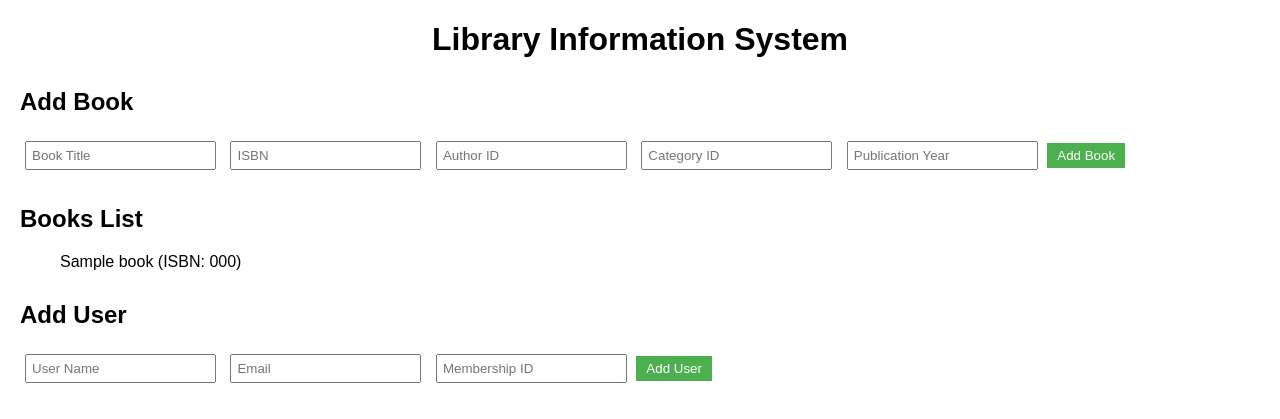
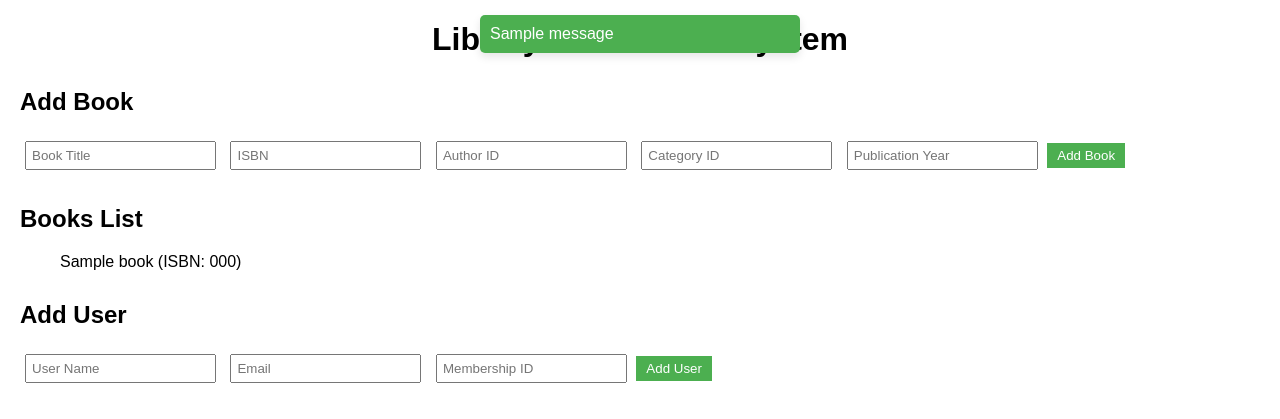
Before and after one commit to TJ-Sanjay/library_system, a Flask app: template library_system/templates/index.html in a window 1280 px wide. Shown: the top 419 px of the page. Run offline with Flask 3, Linux system fonts and the light colour scheme; the template is opened without the code that fills it: most values are stand-ins (such as "Sample title", 1, 10 or a date in 2020); one stand-in notice (Sample message) is shown.

Commit message:
Add files via upload

```diff
--- a/library_system/app.py
+++ b/library_system/app.py
@@ -1,12 +1,13 @@
-from flask import Flask, render_template, request, redirect, url_for
-
+import os
+from flask import Flask, render_template, request, redirect, url_for,flash
+from mysql.connector import Error
 from library_system.db_connection import DatabaseConnection
 from services.book_service import BookService
 from services.user_service import UserService
 from services.borrowing_service import BorrowingService
 
 app = Flask(__name__)
-
+app.secret_key = os.getenv('FLASK_SECRET_KEY', 'root')
 @app.route('/')
 def index():
     book_service = BookService()
@@ -28,6 +29,7 @@ def add_book():
 
     return redirect(url_for('index'))
 
+
 @app.route('/add_user', methods=['POST'])
 def add_user():
     name = request.form['userName']
@@ -35,9 +37,16 @@ def add_user():
     membership_id = request.form['membershipID']
 
     user_service = UserService()
-    user_service.add_user(name, email, membership_id)
-
-    return redirect(url_for('index'))
+    try:
+        user_service.add_user(name, email, membership_id)
+        flash("User added successfully!", "success")  # Success message
+        return redirect(url_for('index'))
+    except Error as e:
+        if "Duplicate entry" in str(e):  # Check if it's a duplicate email error
+            flash("Error: Email already exists!", "error")  # Show error message
+        else:
+            flash(f"Error: {e}", "error")  # General error message
+        return redirect(url_for('index'))
 
 @app.route('/borrow_book', methods=['POST'])
 def borrow_book():
--- a/library_system/static/styles.css
+++ b/library_system/static/styles.css
@@ -39,3 +39,30 @@ li {
 h2 {
     margin-top: 30px;
 }
+/* Flash Message Styles */
+#flash-messages {
+    margin-bottom: 20px;
+}
+
+.flash {
+    padding: 10px;
+    margin: 5px 0;
+    border-radius: 5px;
+    position: fixed;
+    top: 10px;
+    left: 50%;
+    transform: translateX(-50%);
+    width: 300px;
+    z-index: 999;
+    box-shadow: 0 4px 8px rgba(0, 0, 0, 0.1);
+}
+
+.flash.success {
+    background-color: #4CAF50;
+    color: white;
+}
+
+.flash.error {
+    background-color: #f44336;
+    color: white;
+}
--- a/library_system/templates/index.html
+++ b/library_system/templates/index.html
@@ -8,6 +8,19 @@
 </head>
 <body>
     <h1>Library Information System</h1>
+
+    <!-- Flash Messages -->
+    <div id="flash-messages">
+        {% with messages = get_flashed_messages(with_categories=true) %}
+            {% if messages %}
+                {% for category, message in messages %}
+                    <div class="flash {{ category }}">
+                        {{ message }}
+                    </div>
+                {% endfor %}
+            {% endif %}
+        {% endwith %}
+    </div>
 
     <h2>Add Book</h2>
     <form method="POST" action="/add_book">
```
Also changed, not shown: library_system/dao/user_dao.py (+15 -8 lines).
